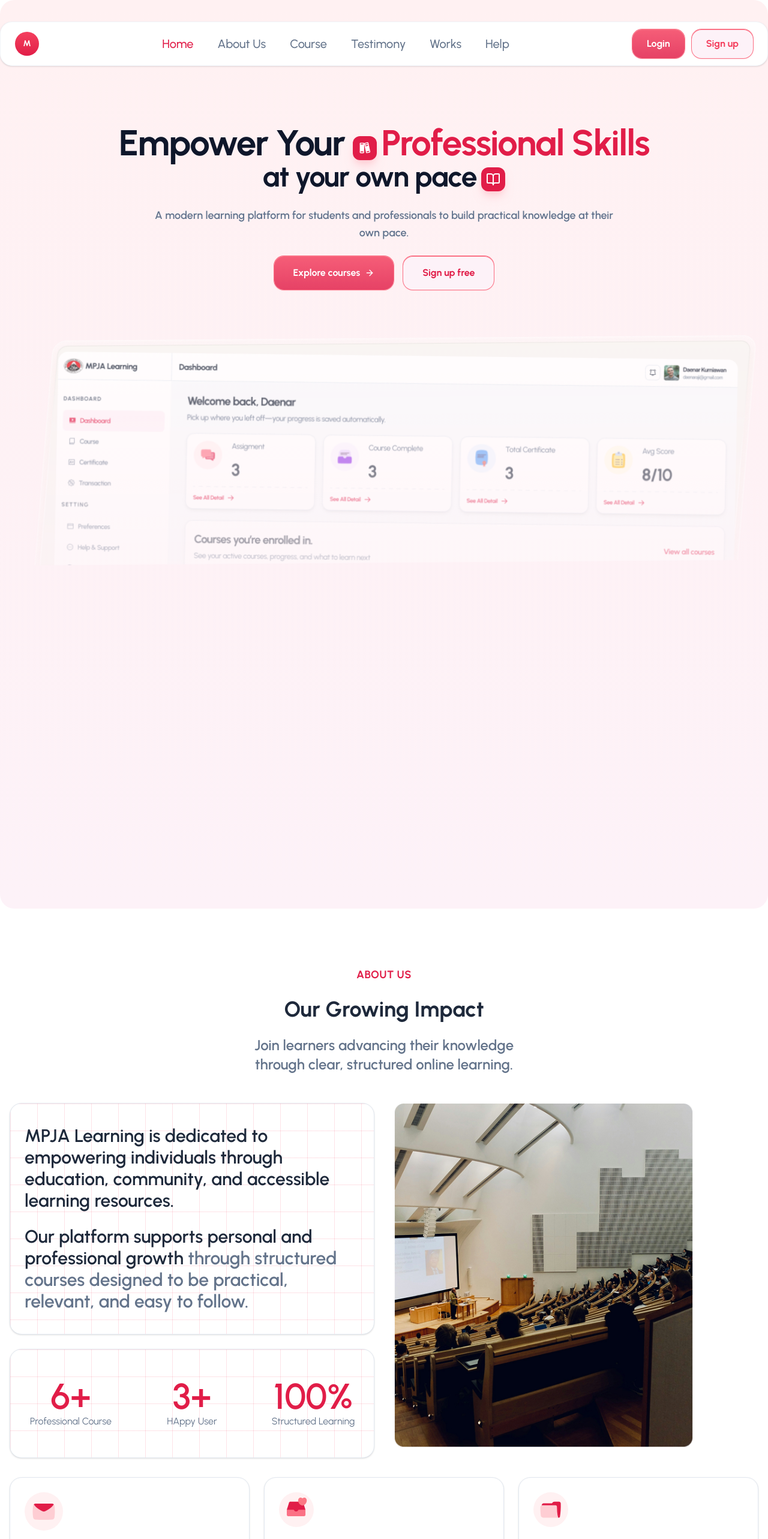
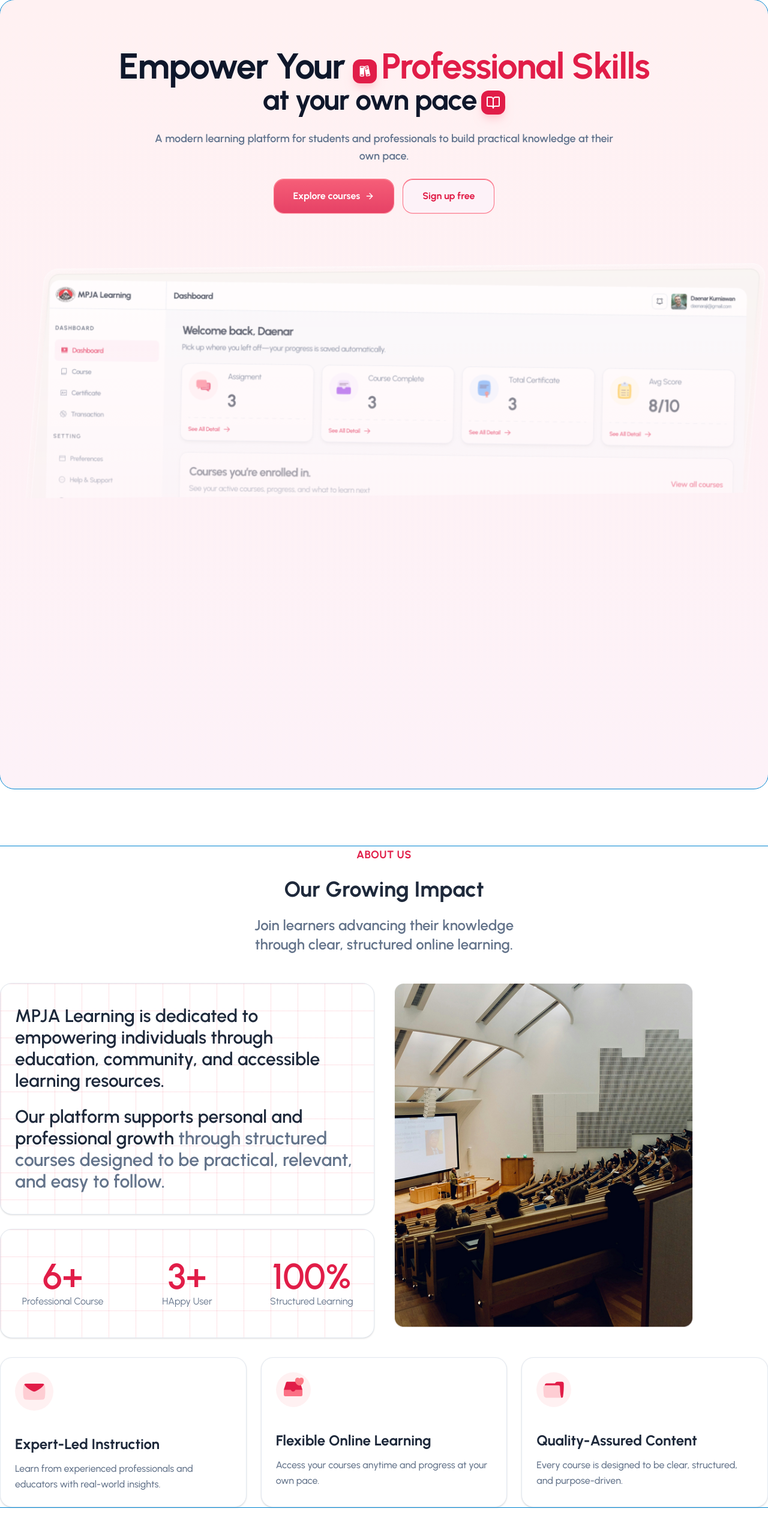
Before and after one commit to alfieqashwa/mpja, a Next.js app: page / in a window 1280 px wide. Shown: the top 2566 px of the page at 60% size. Built offline with nearby package versions, Linux system fonts and the light colour scheme.

Commit message:
chore: remove all padding/margin && added custom border for tweaking each sections

```diff
--- a/app/(home)/Hero.tsx
+++ b/app/(home)/Hero.tsx
@@ -9,9 +9,9 @@ export function Hero() {
   return (
     <section
       id="home"
-      className="relative overflow-hidden from-[#FFF1F2] to-pink-50 rounded-3xl bg-linear-to-b"
+      className="relative overflow-hidden from-[#FFF1F2] to-pink-50 rounded-3xl bg-linear-to-b kurt"
     >
-      <div className="container relative mx-auto px-4 pt-24 pb-16 md:pt-32 md:pb-24">
+      <div className="relative">
         <div className="flex flex-col items-center mt-20">
           <h1 className="text-4xl font-bold tracking-tight text-slate-900 sm:text-6xl">
             Empower Your{" "}
--- a/app/(home)/about-us.tsx
+++ b/app/(home)/about-us.tsx
@@ -1,11 +1,15 @@
 import { FileIcon, PackageIcon, SecureIcon } from "@/components/icons/about";
 import { cn } from "@/lib/utils";
 import Image from "next/image";
-import { SectionDescription, SectionTitle, SectionTitle2 } from "./section-title";
+import {
+  SectionDescription,
+  SectionTitle,
+  SectionTitle2,
+} from "./section-title";
 
 export function AboutUs() {
   return (
-    <section id="about" className="mt-24 container mx-auto px-4">
+    <section id="about" className="kurt">
       <div className="text-center w-lg mx-auto">
         <SectionTitle title="about us" />
         <SectionTitle2 title="Our Growing Impact" />
--- a/app/(home)/cta.tsx
+++ b/app/(home)/cta.tsx
@@ -2,8 +2,8 @@ import { Button } from "@/components/ui/button";
 
 export function Cta() {
   return (
-    <section className="py-16 md:py-24 bg-linear-to-b from-rose-500 to-pink-100">
-      <div className="container mx-auto px-4 text-center">
+    <section className="kurt bg-linear-to-b from-rose-500 to-pink-100">
+      <div className="">
         <h2 className="text-3xl font-bold text-slate-900 sm:text-4xl mb-4">
           Ready to Start Your Learning Journey?
         </h2>
--- a/app/(home)/faq.tsx
+++ b/app/(home)/faq.tsx
@@ -1,6 +1,6 @@
 export function Faq() {
   return (
-    <section id="help">
+    <section id="help" className="kurt">
       <p className="text-center">faq</p>
     </section>
   );
--- a/app/(home)/feature-courses.tsx
+++ b/app/(home)/feature-courses.tsx
@@ -12,9 +12,9 @@ export function FeatureCourses() {
   return (
     <section
       id="course"
-      className="pt-24 pb-39 rounded-2xl px-44 mx-auto bg-linear-to-b from-[#FFF1F2] to-[#FECDD3]"
+      className="rounded-2xl kurt bg-linear-to-b from-[#FFF1F2] to-[#FECDD3]"
     >
-      <div className="text-center pt-24">
+      <div className="text-center">
         <SectionTitle title="course" />
         <SectionTitle2 title="Featured Courses" />
         <SectionDescription description="Find the right course to match your learning goals." />
--- a/app/(home)/footer.tsx
+++ b/app/(home)/footer.tsx
@@ -1,6 +1,6 @@
 export function Footer() {
   return (
-    <footer className="border-t border-slate-200 bg-white py-12">
+    <footer className="border-t border-slate-200 bg-white kurt">
       <div className="container mx-auto px-4">
         <div className="grid gap-8 md:grid-cols-4">
           <div>
--- a/app/(home)/learning-journey.tsx
+++ b/app/(home)/learning-journey.tsx
@@ -15,7 +15,7 @@ import {
 
 export function LearningJourney() {
   return (
-    <section id="works" className="container mx-auto px-4 py-20">
+    <section id="works" className="kurt">
       <div className="text-center">
         <SectionTitle title="learning journey" />
         <SectionTitle2 title="Your Learning Journey" />
--- a/app/(home)/page.tsx
+++ b/app/(home)/page.tsx
@@ -15,7 +15,7 @@ export default function Home() {
     <div className="flex flex-col bg-white font-sans">
       <Navbar />
 
-      <main className="flex-1">
+      <main className="space-y-24">
         <Hero />
         <AboutUs />
         <FeatureCourses />
--- a/app/(home)/testimonials.tsx
+++ b/app/(home)/testimonials.tsx
@@ -3,7 +3,7 @@ import { Star } from "lucide-react";
 
 export function Testimonials() {
   return (
-    <section id="testimonials" className="py-16 md:py-24 bg-white">
+    <section id="testimonials" className="kurt">
       <div className="container mx-auto px-4">
         <p className="text-rose-500 font-semibold mb-2 text-center uppercase tracking-wide text-sm">
           testimony
```
